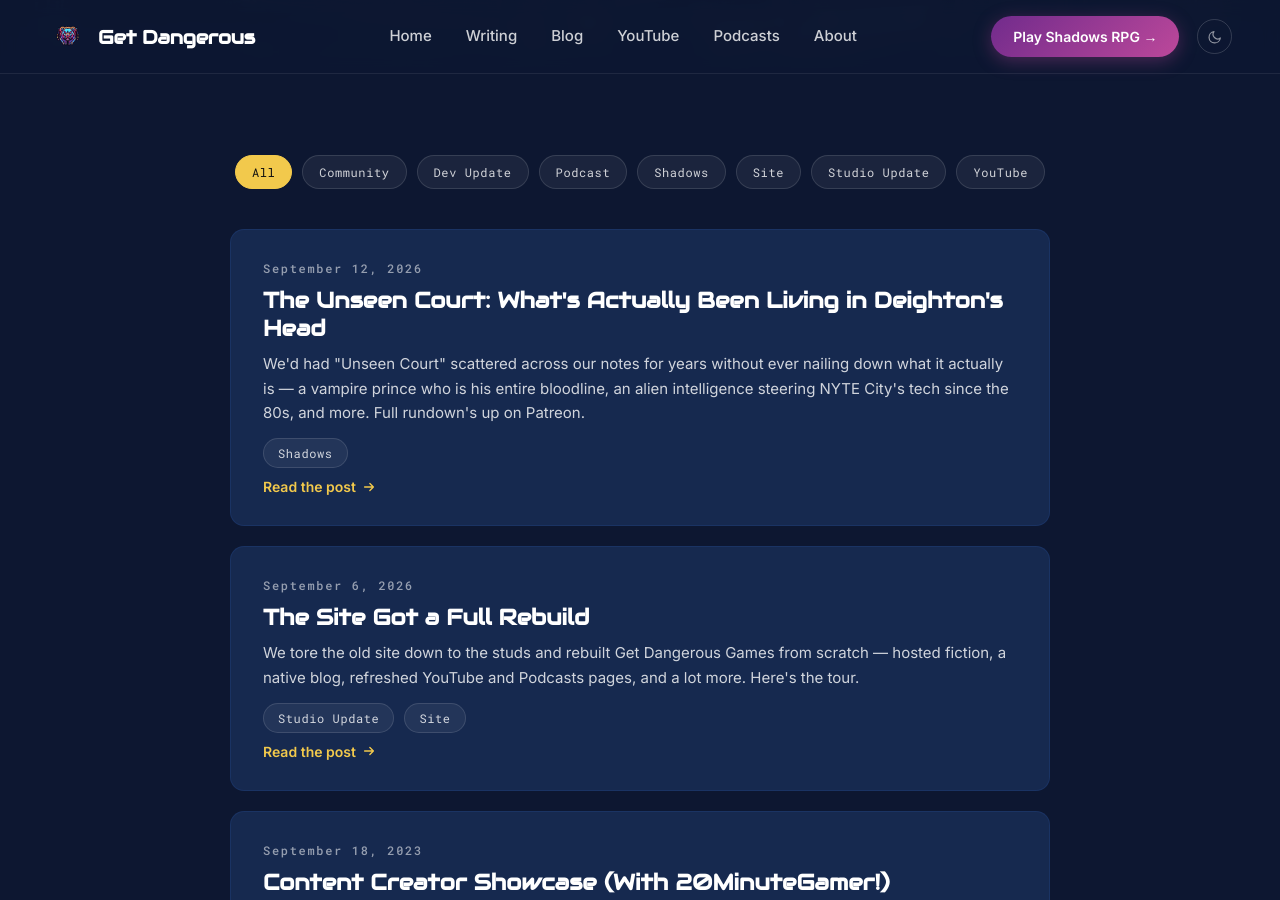
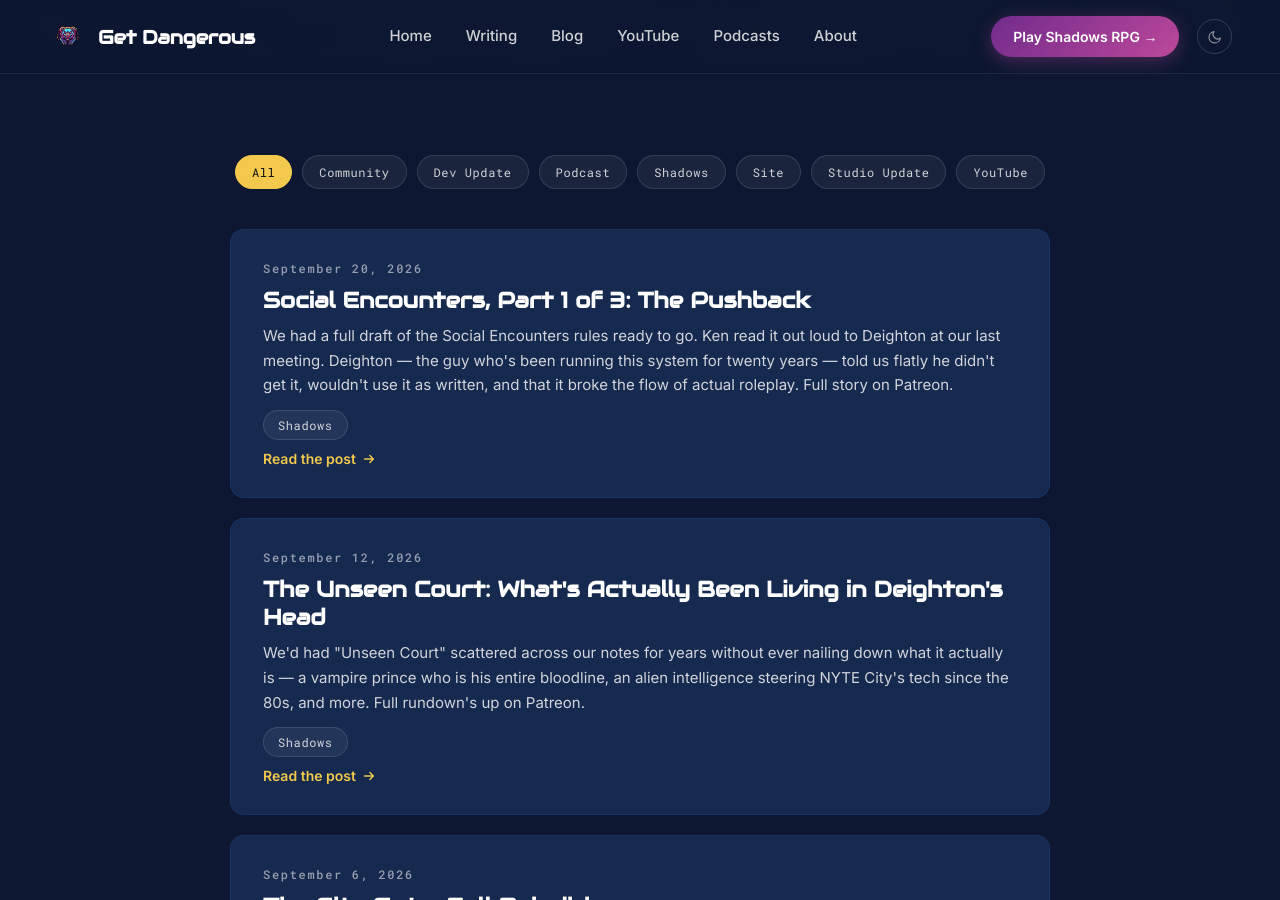
Before and after one commit to kazamuki/GetDangerousGames-Site, a Jekyll site: the page built from blog/index.html, in a window 1280 px wide and 900 px high, scrolled down 376 px. Built offline with Jekyll 4.4.1, drawn with Linux system fonts in a browser that asks for light colours.

Commit message:
Add Patreon-linked blog post: Social Encounters Part 1 (The Pushback) (#21)
* Add Patreon-linked blog post: Social Encounters Part 1 (The Pushback)

Tagged Shadows so it surfaces on the Shadows RPG site's filtered blog view too, same pattern as The Unseen Court.

Co-Authored-By: Claude Sonnet 5 <noreply@anthropic.com>

* Document Windows Smart App Control blocking local Ruby builds

Diagnoses the [BUG] Aborted crash hit while verifying the previous
commit: Smart App Control (confirmed On/Enforced via registry, no
mark-of-the-web on the blocked file) is silently blocking transdb.so,
a stock RubyInstaller DLL. No per-app allowlist exists for SAC and
disabling it system-wide is a real, largely irreversible tradeoff, so
this documents the theory for why it broke now (SAC's evaluation
window likely elapsed) and the planned fix (move local Ruby into
WSL2, which SAC doesn't police) pending Ken installing WSL himself
(requires admin elevation this session doesn't have).

Co-Authored-By: Claude Sonnet 5 <noreply@anthropic.com>

---------

Co-authored-by: Claude Sonnet 5 <noreply@anthropic.com>

```diff
--- /dev/null
+++ b/_posts/2026-09-20-social-encounters-part-1-the-pushback.md
@@ -0,0 +1,12 @@
+---
+title: "Social Encounters, Part 1 of 3: The Pushback"
+date: 2026-09-20
+tags: [Shadows]
+excerpt: "We had a full draft of the Social Encounters rules ready to go. Ken read it out loud to Deighton at our last meeting. Deighton — the guy who's been running this system for twenty years — told us flatly he didn't get it, wouldn't use it as written, and that it broke the flow of actual roleplay. Full story on Patreon."
+---
+
+We had a full draft of the Social Encounters rules ready to go. Ken read it out loud to Deighton at our last meeting. Deighton — the guy who's been running this system for twenty years — told us flatly he didn't get it, wouldn't use it as written, and that it broke the flow of actual roleplay.
+
+That's not a small note. Full story, including the draft itself and exactly what he said, over on [Patreon](https://www.patreon.com/d33kode/posts/social-part-1-of-170087875).
+
+Part 2 next week: figuring out why it wasn't working.
```
Also changed, not shown: CLAUDE.md (+44 -0 lines).
